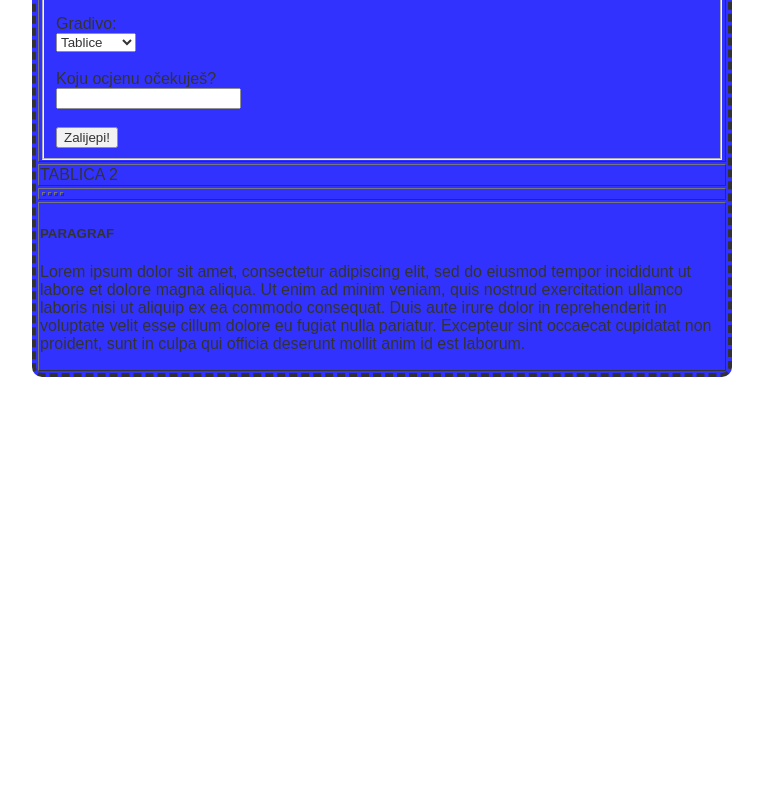
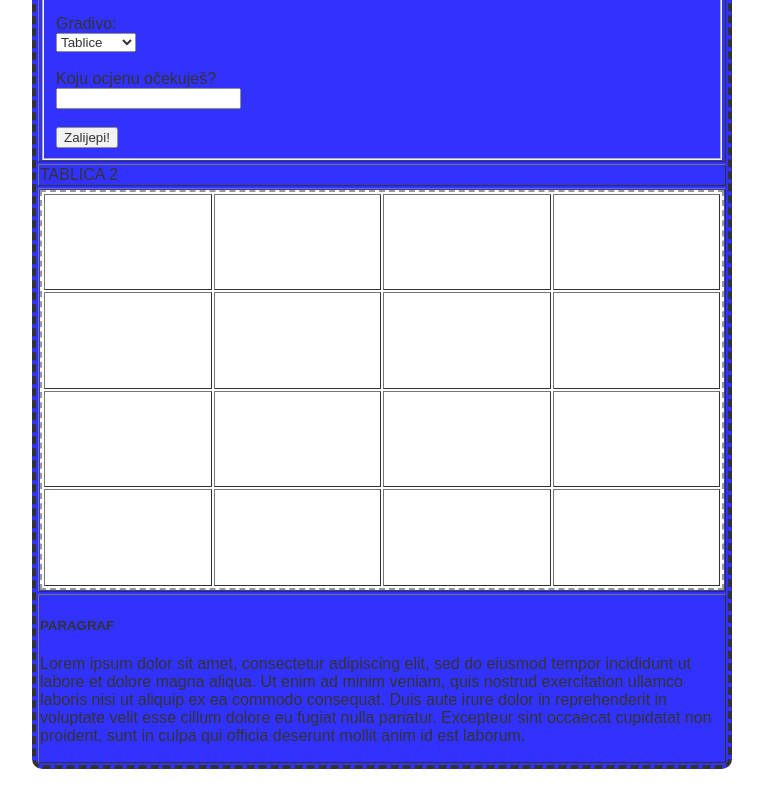
Before and after one commit to dsebalj/Kolokvij-priprema, a plain HTML site: page index.html in a window 1280 px wide. Shown: the part 468-1255 px from the top of the page, without its empty margins (18-781 px from the left). Before the commit the page ends 895 px from the top, so only its background shows below. Drawn offline with Linux system fonts and the light colour scheme.

Commit message:
defined table 2 layout

```diff
--- a/index.html
+++ b/index.html
@@ -69,12 +69,30 @@
         </tr>
         <tr>
             <td>
-                <table id="innerTable">
+                <table class="innerTable">
                     <tr>
-                        <td></td>
-                        <td></td>
-                        <td></td>
-                        <td></td>
+                        <td class="innercell"></td>
+                        <td class="innercell"></td>
+                        <td class="innercell"></td>
+                        <td class="innercell"></td>
+                    </tr>
+                    <tr>
+                        <td class="innercell"></td>
+                        <td class="innercell"></td>
+                        <td class="innercell"></td>
+                        <td class="innercell"></td>
+                    </tr>
+                    <tr>
+                        <td class="innercell"></td>
+                        <td class="innercell"></td>
+                        <td class="innercell"></td>
+                        <td class="innercell"></td>
+                    </tr>
+                    <tr>
+                        <td class="innercell"></td>
+                        <td class="innercell"></td>
+                        <td class="innercell"></td>
+                        <td class="innercell"></td>
                     </tr>
                 </table>
             </td>
--- a/styles.css
+++ b/styles.css
@@ -11,8 +11,12 @@ body {
     background-color: rgb(0, 0, 255);
     opacity: 0.8;
 }
-#innerTable {
-
+table.innerTable {
+    border-width: 2px;
+    width: 100%;
+    height: 400px;
+    border-style: dashed;
+    background-color: rgb(255, 255, 255);
 }
 th, td {
     border:1px solid black;
@@ -21,3 +25,7 @@ th, td {
 ul {
     list-style-type: upper-latin
 }
+td.innerclass {
+    width: 25%;
+    height: 25%;
+}
```
